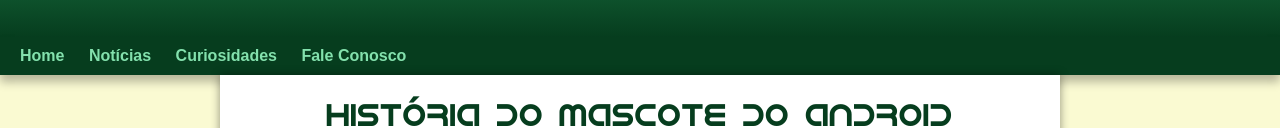
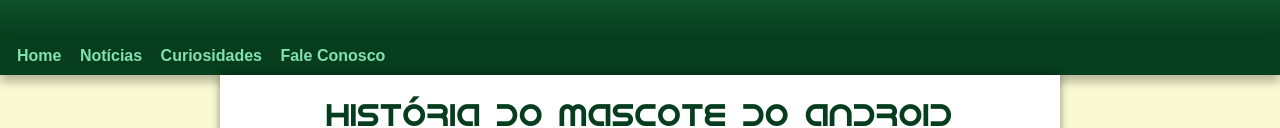
Before and after one commit to muriloferreiras/Projeto_android, a plain HTML site: page index.html in a window 1280 px wide. Shown: the part 164-292 px from the top of the page. Drawn offline with Linux system fonts and the light colour scheme.

Commit message:
Update style.css

```diff
--- a/estilos/style.css
+++ b/estilos/style.css
@@ -69,7 +69,7 @@ nav {
 }
 nav > a {
     color: var(--cor1);
-    padding: 10px;
+    padding: 7px;
     border-radius: 5px;
     text-decoration: none;
     font-weight: bold;
```
